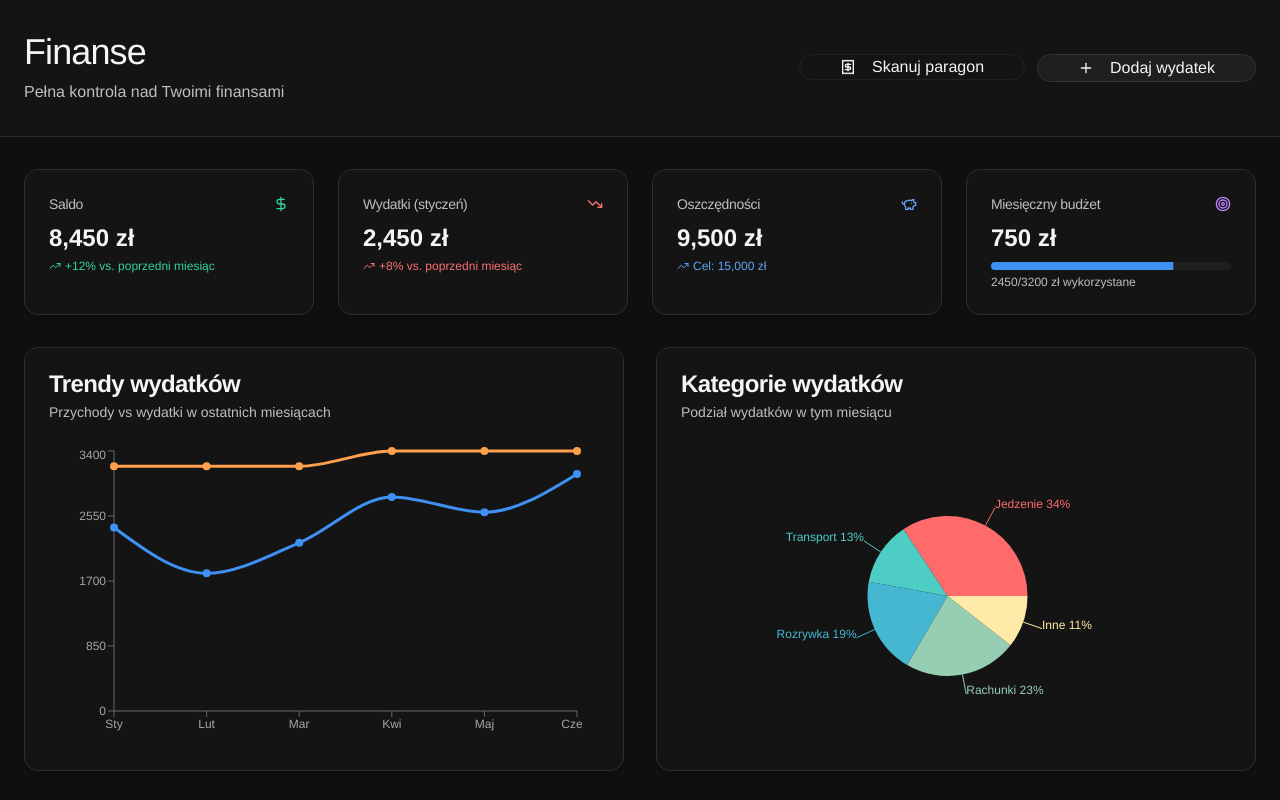
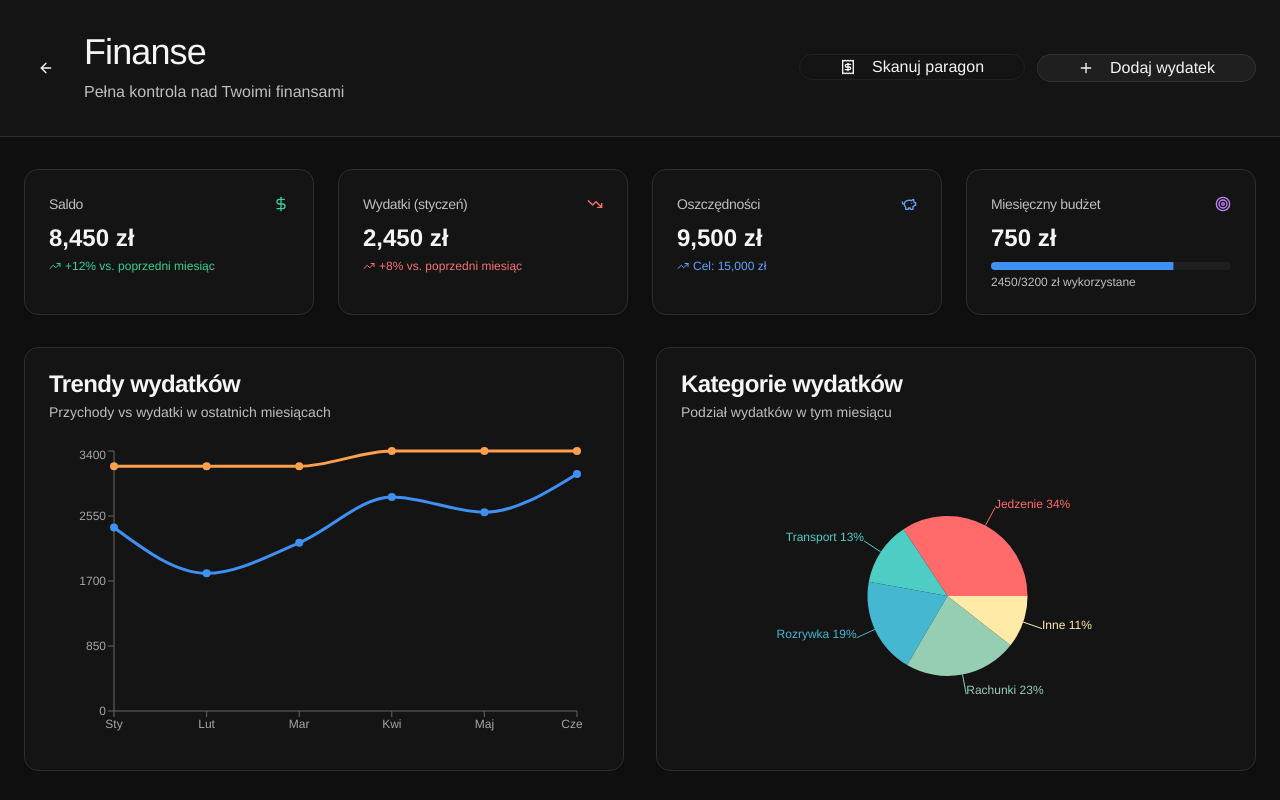
Before and after one commit to ifciuxd/gianni-mind-weave, a React (Vite) app: page /spaces/finances in a window 1280 px wide. Shown: the top 800 px of the page. Built offline with nearby package versions, Linux system fonts and the light colour scheme.

Commit message:
Add back button
Add a back button to the Finances page.

```diff
--- a/src/pages/spaces/Finances.tsx
+++ b/src/pages/spaces/Finances.tsx
@@ -1,6 +1,7 @@
 import { useState } from "react";
 import { supabase } from "@/integrations/supabase/client";
-import { DollarSign, TrendingUp, TrendingDown, Target, CreditCard, PiggyBank, Receipt, BarChart3, Calendar, Plus, ArrowUpRight, Home, Car, Utensils, Heart, ShoppingCart, X } from "lucide-react";
+import { useNavigate } from "react-router-dom";
+import { DollarSign, TrendingUp, TrendingDown, Target, CreditCard, PiggyBank, Receipt, BarChart3, Calendar, Plus, ArrowUpRight, Home, Car, Utensils, Heart, ShoppingCart, X, ArrowLeft } from "lucide-react";
 import { Card, CardContent, CardDescription, CardHeader, CardTitle } from "@/components/ui/card";
 import { Button } from "@/components/ui/button";
 import { Progress } from "@/components/ui/progress";
@@ -16,6 +17,7 @@ import { ChartContainer, ChartTooltip, ChartTooltipContent } from "@/components/
 import { LineChart, Line, BarChart, Bar, PieChart, Pie, Cell, XAxis, YAxis, ResponsiveContainer } from "recharts";
 
 const Finances = () => {
+  const navigate = useNavigate();
   const [isAddDialogOpen, setIsAddDialogOpen] = useState(false);
   const [isAllTransactionsOpen, setIsAllTransactionsOpen] = useState(false);
   const [isLoading, setIsLoading] = useState(false);
@@ -209,6 +211,15 @@ const Finances = () => {
       <div className="border-b border-border bg-gianni-card">
         <div className="container mx-auto px-6 py-8">
           <div className="flex items-center justify-between">
+            <div className="flex items-center gap-4">
+              <Button
+                variant="ghost"
+                size="icon"
+                onClick={() => navigate(-1)}
+                className="hover:bg-glass-orange hover:text-gianni-orange transition-all duration-300"
+              >
+                <ArrowLeft className="h-5 w-5" />
+              </Button>
               <div>
                 <h1 className="text-4xl font-light text-gianni-text-primary tracking-tight">
                   Finanse
@@ -216,6 +227,7 @@ const Finances = () => {
                 <p className="text-gianni-text-secondary mt-2">
                   Pełna kontrola nad Twoimi finansami
                 </p>
+              </div>
             </div>
             <div className="flex gap-3">
               <div className="relative">
```
Lines whose indentation alone changed are shown as unchanged.
